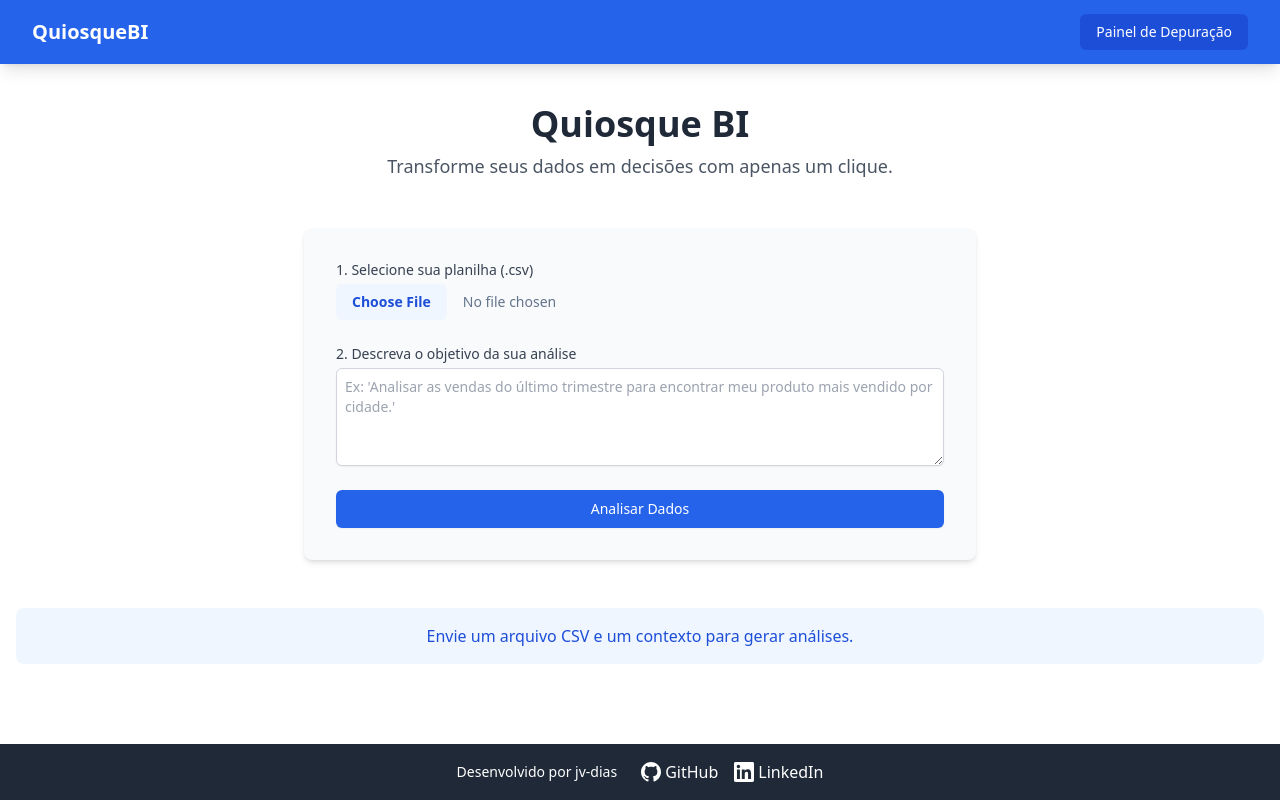
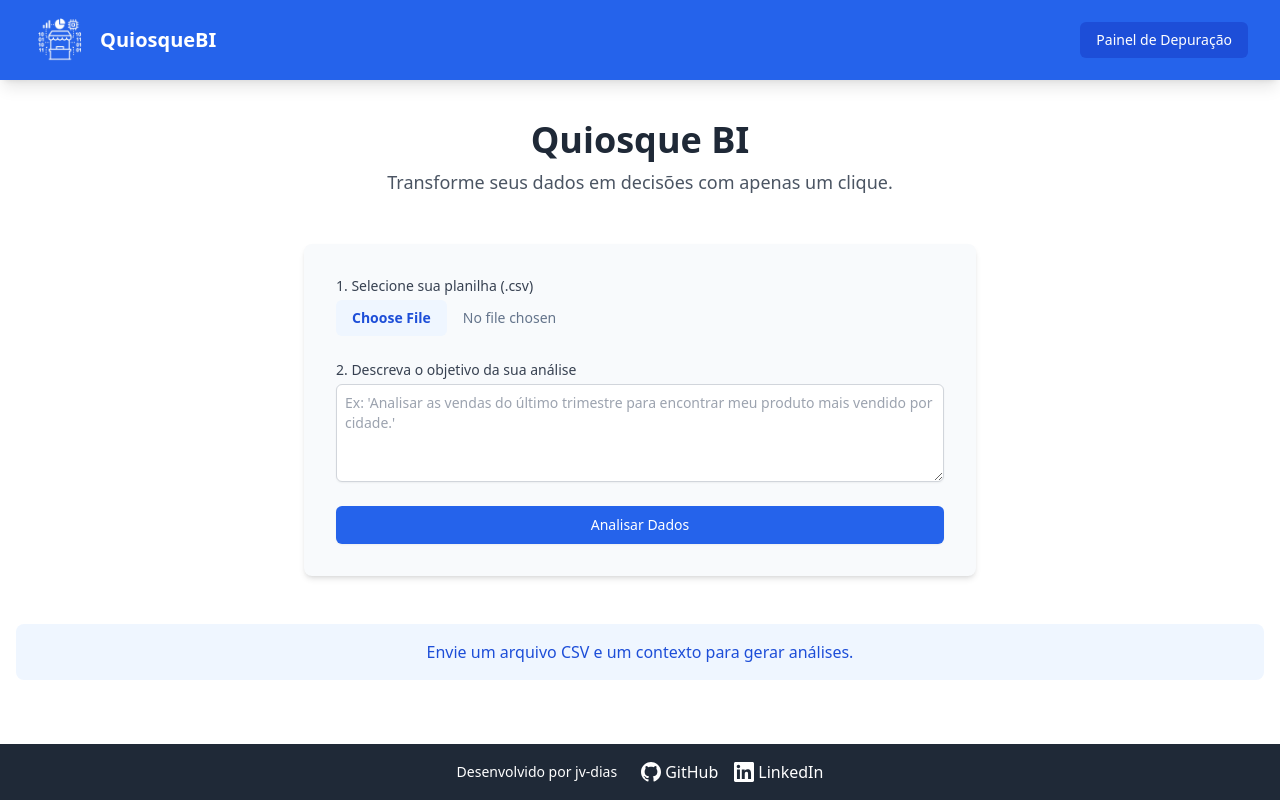
Before and after one commit to jv-dias/QuiosqueBI, a Vue app in the folder frontend/: page / in a window 1280 px wide. Built offline with nearby package versions, Linux system fonts and the light colour scheme; the HTML template or start-up script is replaced by a standard one.

Commit message:
feat: add logo image to NavBar and adjust layout for improved aesthetics

```diff
--- a/frontend/src/components/NavBar.vue
+++ b/frontend/src/components/NavBar.vue
@@ -4,10 +4,11 @@
 <template>
     <nav class="bg-blue-600 text-white shadow-lg">
         <div class="max-w-7xl mx-auto px-4 sm:px-6 lg:px-8">
-            <div class="flex justify-between h-16">
+            <div class="flex justify-between h-20">
                 <div class="flex items-center">
-                    <RouterLink to="/" class="text-xl font-bold hover:text-blue-200 transition-colors duration-200">
-                        QuiosqueBI
+                    <RouterLink to="/" class="flex items-center hover:opacity-80 transition-opacity duration-200">
+                        <img src="/src/assets/icon.webp" alt="QuiosqueBI" class="h-14 w-14 object-contain mr-3" />
+                        <span class="text-xl font-bold text-white">QuiosqueBI</span>
                     </RouterLink>
                 </div>
                 <div class="flex items-center">
@@ -20,3 +21,16 @@
         </div>
     </nav>
 </template>
+
+<style scoped>
+/* Garantir que a imagem não quebre o layout em diferentes tamanhos */
+img {
+    max-height: 56px;
+    max-width: 200px;
+}
+
+/* Adicionar espaçamento entre imagem e texto */
+.flex.items-center img {
+    margin-right: 12px;
+}
+</style>
```
Also changed, not shown: frontend/src/assets/icon.webp (added).
